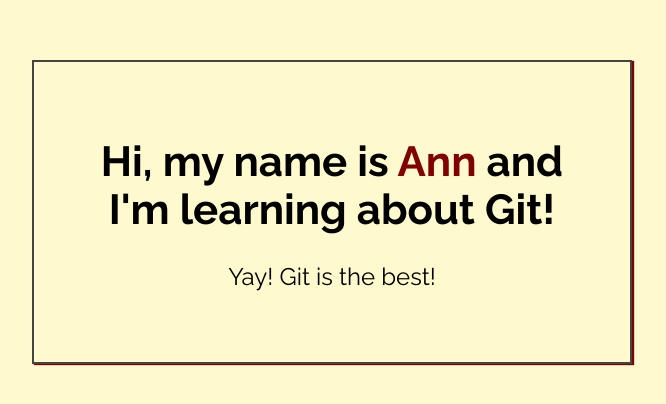
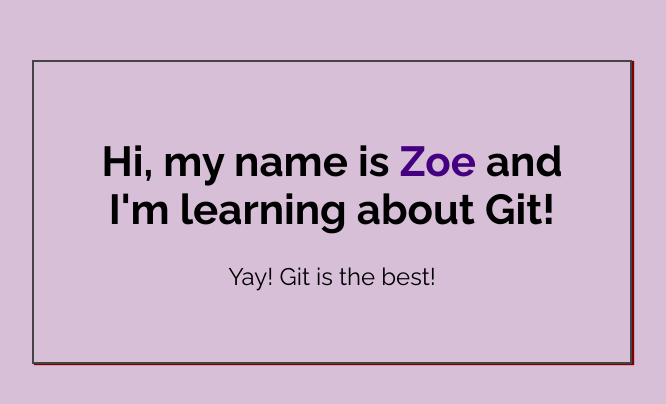
Before and after one commit to zoezuniga/my-first-repo, a plain HTML site: page index.html in a window 1280 px wide. Shown: the part 188-592 px from the top of the page, without its empty margins (308-974 px from the left). Drawn offline with Linux system fonts and the light colour scheme.

Commit message:
Changed name to index css colors

```diff
--- a/css/main.css
+++ b/css/main.css
@@ -6,7 +6,7 @@
     box-sizing: border-box;
 }
 body {
-    background-color: lemonchiffon;
+    background-color: thistle;
     height: 100%;
     display: flex;
     justify-content: center;
@@ -37,7 +37,7 @@
 }
 
 .highlight {
-    color: maroon;
+    color: rgb(68, 0, 128);
 }
 
 @media screen and (min-width: 760px) {
--- a/index.html
+++ b/index.html
@@ -14,7 +14,7 @@
 <body>
 
     <div class="greeting">
-        <h1>Hi, my name is <span class="highlight">Ann</span> and I'm learning about Git! </h1>
+        <h1>Hi, my name is <span class="highlight">Zoe</span> and I'm learning about Git! </h1>
 
         <p>Yay! Git is the best!</p>
     </div>
```
